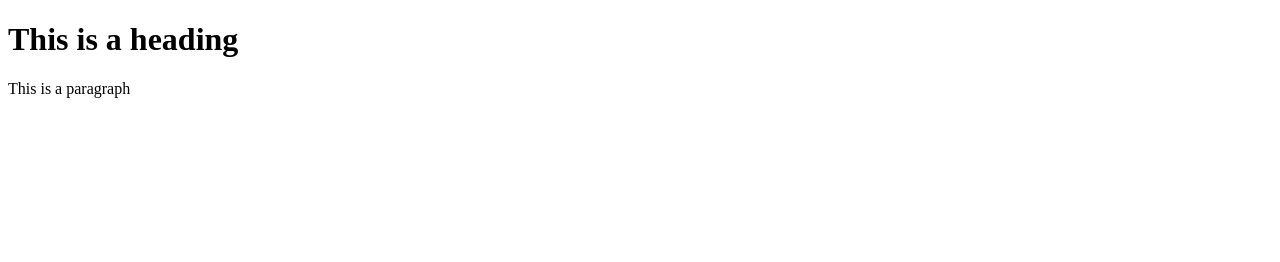
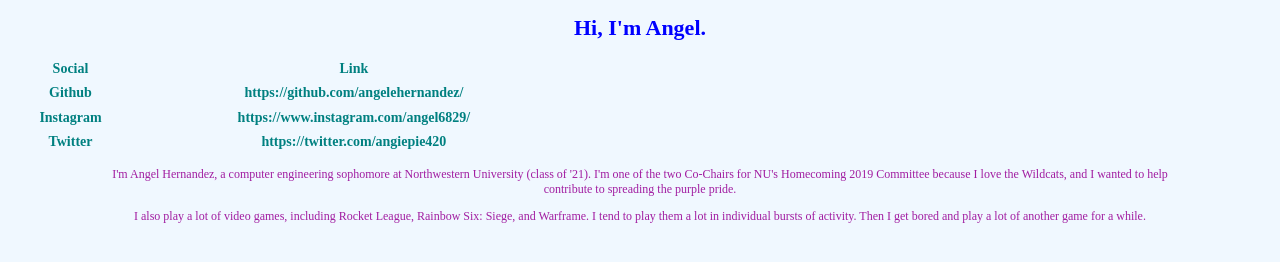
Before and after one commit to angelehernandez/angelehernandez.github.io, a plain HTML site: page index.html in a window 1280 px wide. Drawn offline with Linux system fonts and the light colour scheme.

Commit message:
has information

```diff
--- a/css/style.css
+++ b/css/style.css
@@ -1,21 +1,40 @@
+title {
+	color: black;
+	font-size: 20px;
+	text-align: center;
+}
+
 body {
-	background: #efefef;
-	font-family: arial;
+	background-color: aliceblue;
 }
+
+table {
+	color: teal;
+	font-size: 14px;
+	height: 100px;
+	width: 45%;
+}
+
+th {
+	text-align: center;
+}
+
 h1 {
-	font-size 18px;
+	color:blue;
+	font-size: 22px;
+	text-align: center;
 }
-a {
-	color: #000000;
-	text-decoration: underline;
+
+h2 {
+	color:rgb(62, 62, 179);
+	font-size: 16px;
+	text-align: center;
 }
-a:hover {
-	color: #000000
-	text-decoration: none;
+
+p {
+	color: rgb(161, 29, 161);
+	font-size: 12px;
+	margin-left: 80px;
+	margin-right: 80px;
+	text-align: center;
 }
-h2 {
-	font-size: 16px;
-}
-p {
-	font-size: 14px;
-}
--- a/index.html
+++ b/index.html
@@ -1,12 +1,43 @@
 <!DOCTYPE html>
 <html>
-    <head>
-        <title>This is a title</title>
-    </head>
+<head>
+<link rel="stylesheet" type="text/css" href="css/style.css" media="screen" />
+<title>This is a title</title>
+</head>
 
-    <body>
-<h1>This is a heading</h1>
-<p>This is a paragraph</p>
+<body>
+    <h1>Hi, I'm Angel.</h1>
+    <table>
+        <tr>
+            <th>Social</th>
+            <th>Link</th>
+        </tr>
+        <tr>
+            <th>Github</th>
+            <th>https://github.com/angelehernandez/</th>
+        </tr>
+        <tr>
+            <th>Instagram</th>
+            <th>https://www.instagram.com/angel6829/</th>
+        </tr>
+        <tr>
+            <th>Twitter</th>
+            <th>https://twitter.com/angiepie420</th>
+        </tr>
+    </table>
+    <p>
+        I'm Angel Hernandez, a computer engineering sophomore at
+        Northwestern University (class of '21). I'm one of the two Co-Chairs
+        for NU's Homecoming 2019 Committee because I love the Wildcats,
+        and I wanted to help contribute to spreading the purple pride.
+    </p>
+    <p>
+        I also play a lot of video games, including Rocket League, Rainbow Six:
+        Siege, and Warframe. I tend to play them a lot in individual
+        bursts of activity. Then I get bored and play a lot of another
+        game for a while.
+    </p>
+</body>
 
-</body>
+
 </html>
```
